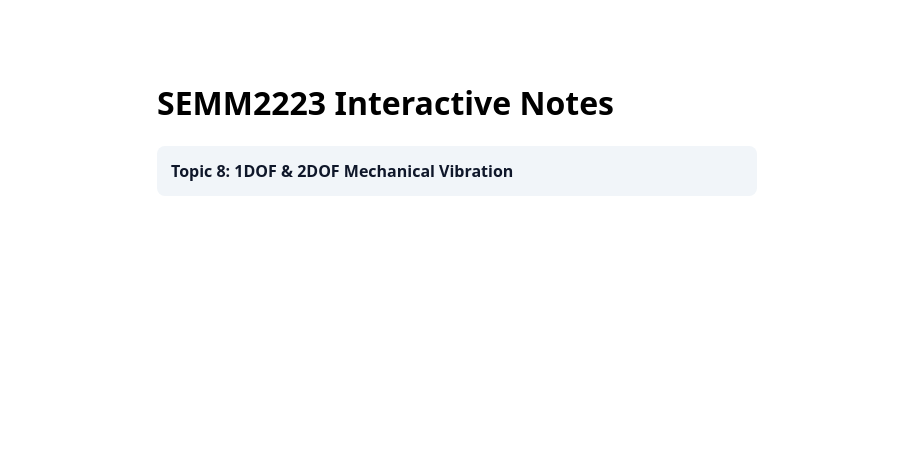
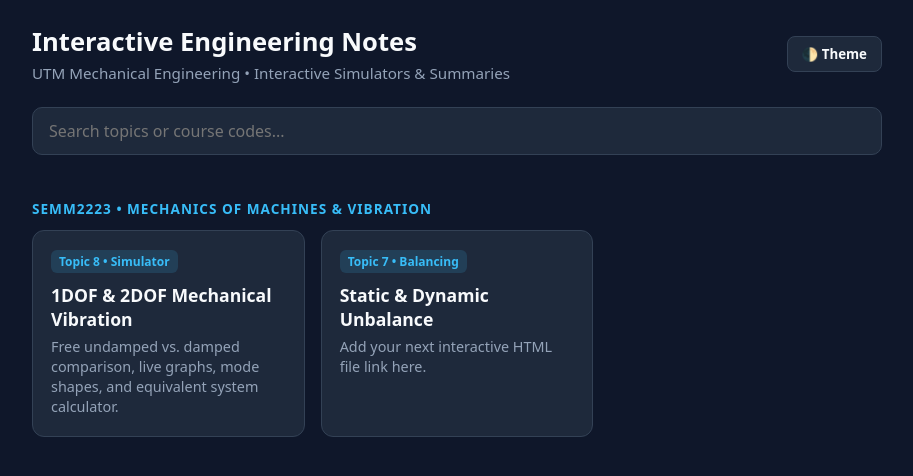
Before and after one commit to wanadibnajmi-afk/Study-Notes, a plain HTML site: page index.html in a window 1280 px wide. Shown: the whole page, without its empty margins (183-1096 px from the left). Drawn offline with Linux system fonts and the light colour scheme.

Commit message:
Update index.html

```diff
--- a/index.html
+++ b/index.html
@@ -1,16 +1,93 @@
 <!DOCTYPE html>
-<html>
+<html lang="en">
 <head>
-  <title>My Engineering Study Notes</title>
+  <meta charset="UTF-8" />
+  <meta name="viewport" content="width=device-width, initial-scale=1.0" />
+  <title>Study Notes Hub</title>
   <style>
-    body { font-family: system-ui, sans-serif; max-width: 600px; margin: 40px auto; padding: 20px; }
-    a { display: block; padding: 14px; margin: 10px 0; background: #f1f5f9; border-radius: 8px; text-decoration: none; color: #0f172a; font-weight: 600; }
-    a:hover { background: #e2e8f0; }
+    :root {
+      --bg: #0f172a;
+      --card: #1e293b;
+      --text: #f8fafc;
+      --muted: #94a3b8;
+      --accent: #38bdf8;
+      --border: #334155;
+    }
+    body.light {
+      --bg: #f8fafc;
+      --card: #ffffff;
+      --text: #0f172a;
+      --muted: #64748b;
+      --accent: #0284c7;
+      --border: #e2e8f0;
+    }
+    * { box-sizing: border-box; margin: 0; padding: 0; font-family: system-ui, -apple-system, sans-serif; }
+    body { background: var(--bg); color: var(--text); padding: 24px 16px; transition: 0.2s; }
+    .container { max-width: 850px; margin: 0 auto; }
+    header { display: flex; justify-content: space-between; align-items: center; margin-bottom: 24px; gap: 12px; flex-wrap: wrap; }
+    h1 { font-size: 1.6rem; font-weight: 700; }
+    .subtitle { color: var(--muted); font-size: 0.95rem; margin-top: 4px; }
+    button.theme-btn {
+      background: var(--card); color: var(--text); border: 1px solid var(--border);
+      padding: 8px 14px; border-radius: 8px; cursor: pointer; font-weight: 600;
+    }
+    .search-box {
+      width: 100%; padding: 12px 16px; border-radius: 10px; border: 1px solid var(--border);
+      background: var(--card); color: var(--text); font-size: 1rem; margin-bottom: 24px;
+    }
+    .section-title { font-size: 0.85rem; text-transform: uppercase; letter-spacing: 1px; color: var(--accent); margin: 20px 0 12px; font-weight: 700; }
+    .grid { display: grid; grid-template-columns: repeat(auto-fill, minmax(260px, 1fr)); gap: 16px; }
+    .card {
+      background: var(--card); border: 1px solid var(--border); border-radius: 12px;
+      padding: 18px; text-decoration: none; color: inherit; display: block;
+      transition: transform 0.15s, border-color 0.15s;
+    }
+    .card:hover { transform: translateY(-3px); border-color: var(--accent); }
+    .tag {
+      display: inline-block; font-size: 0.75rem; font-weight: 700; padding: 3px 8px;
+      border-radius: 6px; background: rgba(56, 189, 248, 0.15); color: var(--accent); margin-bottom: 10px;
+    }
+    .card h3 { font-size: 1.1rem; margin-bottom: 6px; }
+    .card p { font-size: 0.9rem; color: var(--muted); line-height: 1.4; }
   </style>
 </head>
 <body>
-  <h1>SEMM2223 Interactive Notes</h1>
-  <a href="topic8-vibration.html">Topic 8: 1DOF & 2DOF Mechanical Vibration</a>
-  <!-- Add more links here as you create new notes -->
+  <div class="container">
+    <header>
+      <div>
+        <h1>Interactive Engineering Notes</h1>
+        <p class="subtitle">UTM Mechanical Engineering • Interactive Simulators & Summaries</p>
+      </div>
+      <button class="theme-btn" onclick="document.body.classList.toggle('light')">🌓 Theme</button>
+    </header>
+
+    <input type="text" class="search-box" id="search" placeholder="Search topics or course codes..." onkeyup="filterCards()" />
+
+    <div class="section-title">SEMM2223 • Mechanics of Machines & Vibration</div>
+    <div class="grid" id="cardGrid">
+      <!-- COPY THIS CARD BLOCK TO ADD MORE NOTES -->
+      <a href="topic8-vibration.html" class="card">
+        <span class="tag">Topic 8 • Simulator</span>
+        <h3>1DOF & 2DOF Mechanical Vibration</h3>
+        <p>Free undamped vs. damped comparison, live graphs, mode shapes, and equivalent system calculator.</p>
+      </a>
+
+      <!-- Example placeholder card (edit href to match your other files) -->
+      <a href="#" class="card">
+        <span class="tag">Topic 7 • Balancing</span>
+        <h3>Static & Dynamic Unbalance</h3>
+        <p>Add your next interactive HTML file link here.</p>
+      </a>
+    </div>
+  </div>
+
+  <script>
+    function filterCards() {
+      const q = document.getElementById('search').value.toLowerCase();
+      document.querySelectorAll('.card').forEach(card => {
+        card.style.display = card.innerText.toLowerCase().includes(q) ? 'block' : 'none';
+      });
+    }
+  </script>
 </body>
 </html>
```
